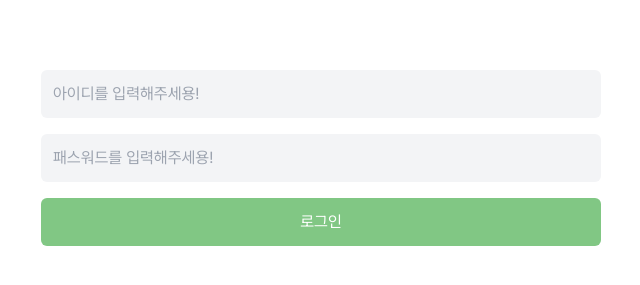
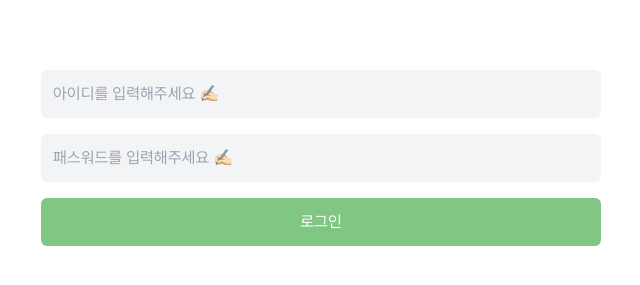
Before and after one commit to p-inn/pinn-bb, a Next.js app: page /auth/sign-in in a window 1280 px wide. Shown: the part 279-564 px from the top of the page, without its empty margins (319-959 px from the left). Built offline with nearby package versions, Linux system fonts and the light colour scheme; no server answers.

Commit message:
[💻feat] : 로그인 컴포넌트 분기 후 api 연동 및 react-hook-form 으로 유효성 검증 추가

```diff
--- a/src/app/auth/sign-in/page.tsx
+++ b/src/app/auth/sign-in/page.tsx
@@ -2,6 +2,7 @@ import BackButton from "@/components/common/button/BackButton";
 import CommonButton from "@/components/common/button/CommonButton";
 import CommonInput from "@/components/common/input/CommonInput";
 import SignInLogoSection from "@/components/common/logo/SignInLogoSection";
+import SignInForm from "@/components/feat/auth/SignInForm";
 
 export default function SignInPage () {
   return (
@@ -10,21 +11,7 @@ export default function SignInPage () {
         <BackButton />
       </div>
       <SignInLogoSection />
-      <div className="mt-20 flex flex-col items-center justify-center gap-4">
-        <CommonInput
-          classNames="bg-gray-100 border-none"
-          type="text"
-          placeholder="아이디를 입력해주세용!"
-        />
-        <CommonInput
-          classNames="bg-gray-100 border-none"
-          type="password"
-          placeholder="패스워드를 입력해주세용!"
-        />
-        <CommonButton type="submit" classNames="bg-mainColor-500 hover:bg-mainColor-600 text-white">
-          로그인
-        </CommonButton>
-      </div>
+      <SignInForm />
     </div>
   )
 }
--- /dev/null
+++ b/src/components/feat/auth/SignInForm.tsx
@@ -0,0 +1,41 @@
+"use client";
+
+import CommonButton from "@/components/common/button/CommonButton";
+import CommonInput from "@/components/common/input/CommonInput";
+import { useSignIn } from "@/hooks/useSign";
+import { SignInData } from "@/types/components";
+import { useForm } from "react-hook-form";
+
+export default function SignInForm() {
+  const { register, handleSubmit, formState: { errors } } = useForm<SignInData>();
+  const { mutate: signIn, isPending } = useSignIn();
+
+  const onSubmit = (data: SignInData) => {
+      signIn(
+        {
+          email: data.email,
+          password: data.password,
+        },
+      );
+    };
+
+  return (
+    <form onSubmit={handleSubmit(onSubmit)} className="mt-20 flex flex-col items-center justify-center gap-4">
+      <CommonInput
+        classNames="bg-gray-100 border-none"
+        type="text"
+        placeholder="아이디를 입력해주세요 ✍🏻"
+        {...register("email", { required: "이메일을 입력해 주세요." })}
+      />
+      <CommonInput
+        classNames="bg-gray-100 border-none"
+        type="password"
+        placeholder="패스워드를 입력해주세요 ✍🏻"
+        {...register("password", { required: "패스워드를 입력해 주세요." })}
+      />
+      <CommonButton type="submit" classNames="bg-mainColor-500 hover:bg-mainColor-600 text-white" disabled={isPending}>
+        {isPending ? '로그인 중...' : '로그인'}
+      </CommonButton>
+    </form>
+  )
+}
```
